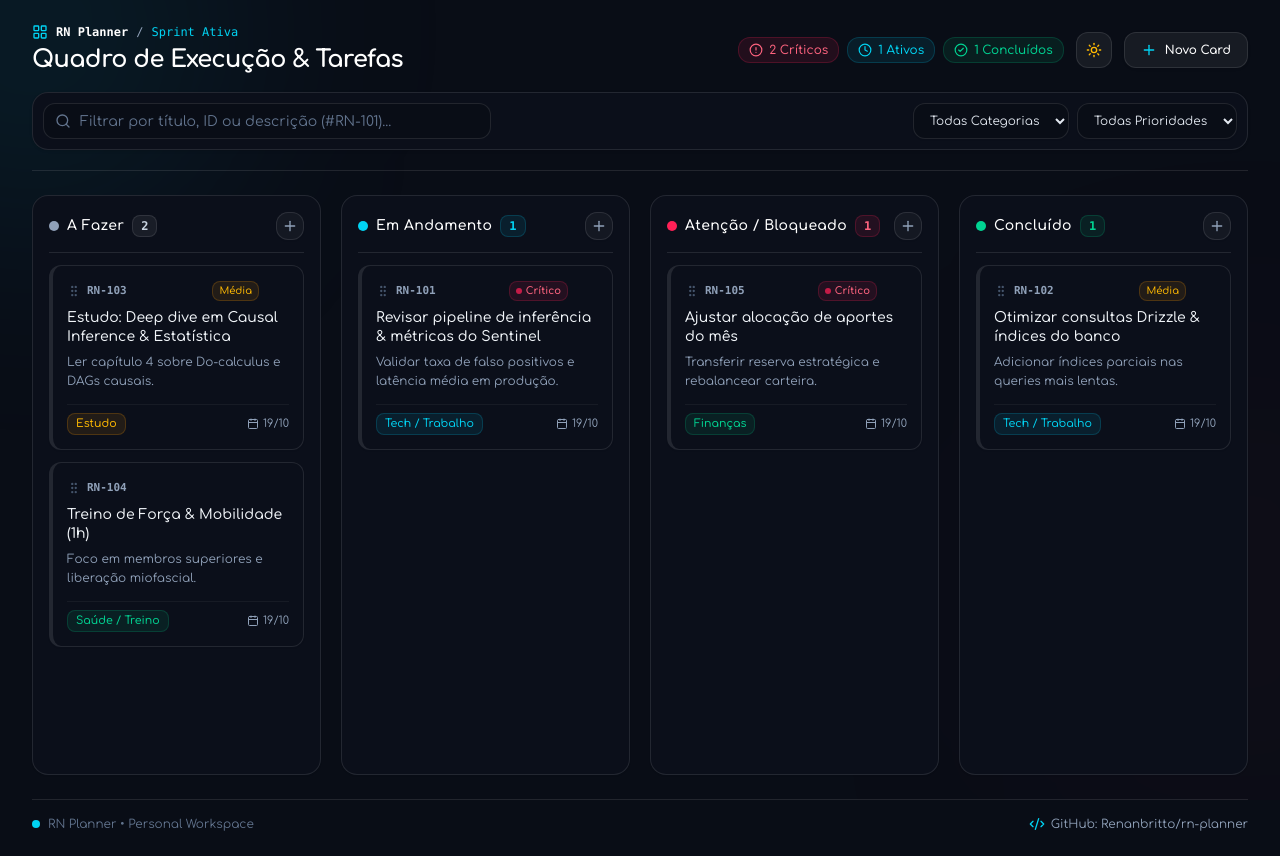
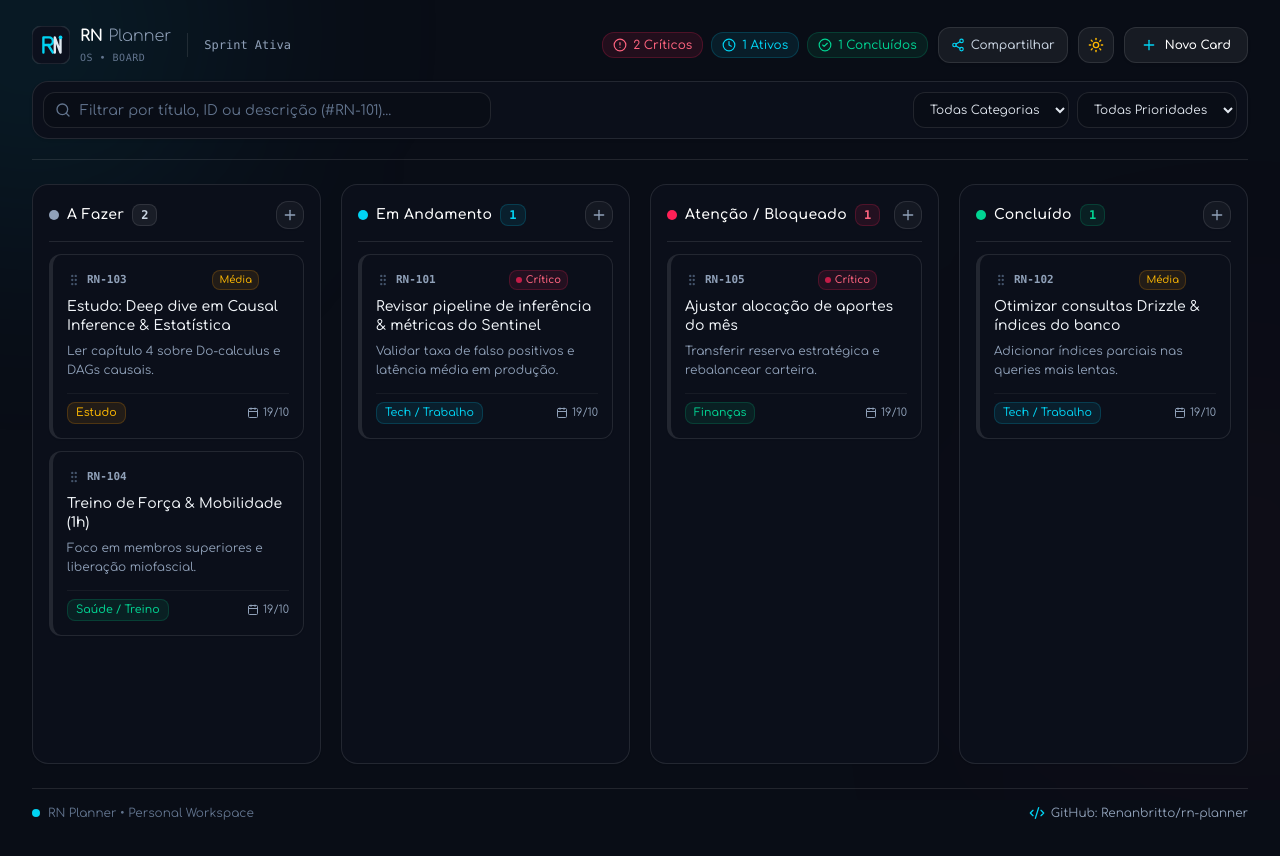
Before and after one commit to Renanbritto/rn-planner, a Next.js app: page / in a window 1280 px wide. Built offline with nearby package versions, Linux system fonts and the light colour scheme; no server answers.

Commit message:
feat(branding): add minimalist monogram logo, vector favicon, and OpenGraph share card

```diff
--- a/src/app/layout.tsx
+++ b/src/app/layout.tsx
@@ -12,8 +12,34 @@ const comfortaa = Comfortaa({
 });
 
 export const metadata: Metadata = {
+  metadataBase: new URL("https://rn-planner.vercel.app"),
   title: "RN Planner | Personal Operating System",
-  description: "Quadro de execução pessoal com arrastar e soltar, foco diário e métricas.",
+  description:
+    "Quadro de execução pessoal com arrastar e soltar, foco diário, prioridades e métricas. Minimalismo Obsidian com semântica Neon.",
+  icons: {
+    icon: [
+      { url: "/favicon.svg", type: "image/svg+xml" },
+      { url: "/icon.svg", type: "image/svg+xml" },
+    ],
+    apple: [
+      { url: "/favicon.svg", type: "image/svg+xml" },
+    ],
+  },
+  openGraph: {
+    title: "RN Planner | Personal Operating System",
+    description:
+      "Quadro de execução pessoal com arrastar e soltar, foco diário, prioridades e métricas.",
+    url: "https://rn-planner.vercel.app",
+    siteName: "RN Planner",
+    locale: "pt_BR",
+    type: "website",
+  },
+  twitter: {
+    card: "summary_large_image",
+    title: "RN Planner | Personal Operating System",
+    description:
+      "Quadro de execução pessoal com arrastar e soltar, foco diário, prioridades e métricas.",
+  },
 };
 
 export default function RootLayout({
--- /dev/null
+++ b/src/app/opengraph-image.tsx
@@ -0,0 +1,100 @@
+import { ImageResponse } from "next/og";
+
+export const alt = "RN Planner | Personal Operating System";
+export const size = {
+  width: 1200,
+  height: 630,
+};
+export const contentType = "image/png";
+
+export default async function Image() {
+  return new ImageResponse(
+    (
+      <div
+        style={{
+          height: "100%",
+          width: "100%",
+          display: "flex",
+          flexDirection: "column",
+          justifyContent: "space-between",
+          backgroundColor: "#090d16",
+          padding: "60px 80px",
+          fontFamily: "system-ui, sans-serif",
+          position: "relative",
+        }}
+      >
+        <div style={{ display: "flex", alignItems: "center", gap: "20px" }}>
+          <div
+            style={{
+              width: "64px",
+              height: "64px",
+              borderRadius: "18px",
+              backgroundColor: "#0b0f1a",
+              border: "1.5px solid rgba(255, 255, 255, 0.15)",
+              display: "flex",
+              alignItems: "center",
+              justifyContent: "center",
+            }}
+          >
+            <span
+              style={{
+                fontSize: "26px",
+                fontWeight: "bold",
+                color: "#06b6d4",
+              }}
+            >
+              RN
+            </span>
+          </div>
+
+          <div style={{ display: "flex", flexDirection: "column" }}>
+            <span style={{ fontSize: "28px", fontWeight: "bold", color: "#f8fafc" }}>
+              RN Planner
+            </span>
+            <span style={{ fontSize: "14px", color: "#94a3b8", textTransform: "uppercase", letterSpacing: "2px" }}>
+              Personal Operating System
+            </span>
+          </div>
+        </div>
+
+        <div style={{ display: "flex", flexDirection: "column", gap: "16px", maxWidth: "900px" }}>
+          <h1
+            style={{
+              fontSize: "50px",
+              fontWeight: 800,
+              color: "#ffffff",
+              lineHeight: 1.15,
+              margin: 0,
+            }}
+          >
+            Quadro de Execução, Hábitos & Metas
+          </h1>
+          <p style={{ fontSize: "22px", color: "#94a3b8", margin: 0 }}>
+            Interface minimalista Dark Obsidian com semântica Neon, filtros em tempo real e foco na produtividade.
+          </p>
+        </div>
+
+        <div style={{ display: "flex", alignItems: "center", justifyContent: "space-between", borderTop: "1px solid rgba(255, 255, 255, 0.1)", paddingTop: "24px" }}>
+          <div style={{ display: "flex", gap: "12px" }}>
+            <div style={{ backgroundColor: "rgba(6, 182, 212, 0.1)", border: "1px solid rgba(6, 182, 212, 0.3)", borderRadius: "8px", padding: "6px 14px", color: "#06b6d4", fontSize: "14px", fontWeight: 600 }}>
+              Kanban Board
+            </div>
+            <div style={{ backgroundColor: "rgba(244, 63, 94, 0.1)", border: "1px solid rgba(244, 63, 94, 0.3)", borderRadius: "8px", padding: "6px 14px", color: "#f43f5e", fontSize: "14px", fontWeight: 600 }}>
+              Prioridades Críticas
+            </div>
+            <div style={{ backgroundColor: "rgba(16, 185, 129, 0.1)", border: "1px solid rgba(16, 185, 129, 0.3)", borderRadius: "8px", padding: "6px 14px", color: "#10b981", fontSize: "14px", fontWeight: 600 }}>
+              Drag & Drop
+            </div>
+          </div>
+
+          <span style={{ color: "#64748b", fontSize: "15px", fontFamily: "monospace" }}>
+            github.com/Renanbritto/rn-planner
+          </span>
+        </div>
+      </div>
+    ),
+    {
+      ...size,
+    }
+  );
+}
--- /dev/null
+++ b/src/components/brand-logo.tsx
@@ -0,0 +1,77 @@
+"use client";
+
+import React from "react";
+
+interface BrandLogoProps {
+  className?: string;
+  size?: number;
+  showText?: boolean;
+}
+
+export function BrandLogo({
+  className = "",
+  size = 32,
+  showText = true,
+}: BrandLogoProps) {
+  return (
+    <div className={`flex items-center gap-2.5 ${className}`}>
+      {/* Ícone Minimalista Geométrico RN */}
+      <svg
+        width={size}
+        height={size}
+        viewBox="0 0 40 40"
+        fill="none"
+        xmlns="http://www.w3.org/2000/svg"
+        className="shrink-0 transition-transform hover:scale-105"
+      >
+        <rect
+          width="40"
+          height="40"
+          rx="10"
+          className="fill-[#0c111d] dark:fill-[#0c101d] stroke-slate-200 dark:stroke-white/10"
+          strokeWidth="1.5"
+        />
+        {/* Traço Geométrico 'R' e 'N' */}
+        <path
+          d="M12 28V12H18C20.2091 12 22 13.7909 22 16C22 18.2091 20.2091 20 18 20H12"
+          className="stroke-cyan-500 dark:stroke-cyan-400"
+          strokeWidth="2.5"
+          strokeLinecap="round"
+          strokeLinejoin="round"
+        />
+        <path
+          d="M17 20L22 28"
+          className="stroke-cyan-500 dark:stroke-cyan-400"
+          strokeWidth="2.5"
+          strokeLinecap="round"
+        />
+        <path
+          d="M24 28V12L30 28V12"
+          className="stroke-slate-700 dark:stroke-slate-200"
+          strokeWidth="2.5"
+          strokeLinecap="round"
+          strokeLinejoin="round"
+        />
+        {/* Ponto de foco Neon */}
+        <circle cx="30" cy="12" r="2" className="fill-cyan-400" />
+      </svg>
+
+      {/* Tipografia da Marca */}
+      {showText && (
+        <div className="flex flex-col">
+          <div className="flex items-center gap-1.5 leading-none">
+            <span className="text-base font-bold tracking-tight text-slate-900 dark:text-white">
+              RN
+            </span>
+            <span className="text-base font-light text-slate-600 dark:text-slate-400">
+              Planner
+            </span>
+          </div>
+          <span className="text-[10px] tracking-wider text-slate-400 dark:text-slate-500 uppercase mt-0.5 font-mono">
+            OS • Board
+          </span>
+        </div>
+      )}
+    </div>
+  );
+}
--- a/src/components/kanban/kanban-header.tsx
+++ b/src/components/kanban/kanban-header.tsx
@@ -1,9 +1,11 @@
 "use client";
 
-import { Search, Plus, LayoutGrid, AlertCircle, CheckCircle2, Clock } from "lucide-react";
+import { useState } from "react";
+import { Search, Plus, AlertCircle, CheckCircle2, Clock, Share2, Check } from "lucide-react";
 import { PlannerTask } from "@/types/planner";
 import { Input } from "@/components/ui/input";
 import { ThemeToggle } from "@/components/theme-toggle";
+import { BrandLogo } from "@/components/brand-logo";
 
 interface KanbanHeaderProps {
   tasks: PlannerTask[];
@@ -26,28 +28,52 @@ export function KanbanHeader({
   setPriorityFilter,
   onOpenNewCard,
 }: KanbanHeaderProps) {
+  const [copied, setCopied] = useState(false);
+
   const criticalCount = tasks.filter((t) => t.priority === "critical" && t.column !== "done").length;
   const inProgressCount = tasks.filter((t) => t.column === "in_progress").length;
   const doneCount = tasks.filter((t) => t.column === "done").length;
 
+  const handleShare = async () => {
+    try {
+      if (typeof window !== "undefined") {
+        if (navigator.share) {
+          await navigator.share({
+            title: "RN Planner",
+            text: "Quadro de execução pessoal com arrastar e soltar, foco diário e métricas.",
+            url: window.location.href,
+          });
+        } else {
+          await navigator.clipboard.writeText(window.location.href);
+          setCopied(true);
+          setTimeout(() => setCopied(false), 2000);
+        }
+      }
+    } catch (e) {
+      // Fallback simples caso permissão seja negada
+      if (typeof window !== "undefined") {
+        navigator.clipboard.writeText(window.location.href);
+        setCopied(true);
+        setTimeout(() => setCopied(false), 2000);
+      }
+    }
+  };
+
   return (
     <div className="flex flex-col gap-4 border-b border-slate-200 dark:border-white/10 pb-5">
-      {/* Top Row: Title & Action */}
+      {/* Top Row: Logo & Actions */}
       <div className="flex flex-col gap-3 sm:flex-row sm:items-center sm:justify-between">
-        <div>
-          <div className="flex items-center gap-2 text-xs font-mono text-slate-500 dark:text-slate-400">
-            <LayoutGrid className="h-4 w-4 text-cyan-600 dark:text-cyan-400" />
-            <span className="text-slate-900 dark:text-white font-semibold">RN Planner</span>
-            <span>/</span>
-            <span className="text-cyan-600 dark:text-cyan-400">Sprint Ativa</span>
+        {/* Minimalist Brand Logo */}
+        <div className="flex items-center gap-3">
+          <BrandLogo size={38} showText={true} />
+          <div className="hidden sm:block h-6 w-px bg-slate-200 dark:bg-white/10 mx-1" />
+          <div className="hidden sm:flex items-center gap-1.5 text-xs text-slate-500 dark:text-slate-400 font-mono">
+            <span>Sprint Ativa</span>
           </div>
-          <h1 className="text-2xl font-bold tracking-tight text-slate-900 dark:text-white mt-1">
-            Quadro de Execução & Tarefas
-          </h1>
         </div>
 
-        {/* Action Button & Fast Stats */}
-        <div className="flex items-center gap-3">
+        {/* Action Buttons & Fast Stats */}
+        <div className="flex items-center gap-2.5">
           {/* Status Badges */}
           <div className="hidden md:flex items-center gap-2 text-xs">
             <div className="flex items-center gap-1.5 rounded-xl border border-rose-500/20 bg-rose-500/10 px-2.5 py-1 text-rose-600 dark:text-rose-400 font-medium">
@@ -63,6 +89,25 @@ export function KanbanHeader({
               <span>{doneCount} Concluídos</span>
             </div>
           </div>
+
+          {/* Botão de Compartilhar Link */}
+          <button
+            onClick={handleShare}
+            className="flex items-center gap-1.5 h-9 px-3 rounded-xl text-xs font-medium text-slate-700 dark:text-slate-300 hover:text-slate-900 dark:hover:text-white bg-white/[0.8] hover:bg-white dark:bg-white/[0.06] dark:hover:bg-white/[0.12] border border-slate-200 dark:border-white/10 hover:border-cyan-500/30 dark:hover:border-cyan-400/30 transition-all cursor-pointer shadow-sm"
+            title="Copiar link ou compartilhar o planner"
+          >
+            {copied ? (
+              <>
+                <Check className="h-3.5 w-3.5 text-emerald-500" />
+                <span className="text-emerald-500 font-semibold">Copiado!</span>
+              </>
+            ) : (
+              <>
+                <Share2 className="h-3.5 w-3.5 text-cyan-600 dark:text-cyan-400" />
+                <span className="hidden sm:inline">Compartilhar</span>
+              </>
+            )}
+          </button>
 
           {/* Alternador de Tema (Claro / Obsidian) */}
           <ThemeToggle />
```
Also changed, not shown: public/favicon.svg (added), src/app/icon.svg (added).
